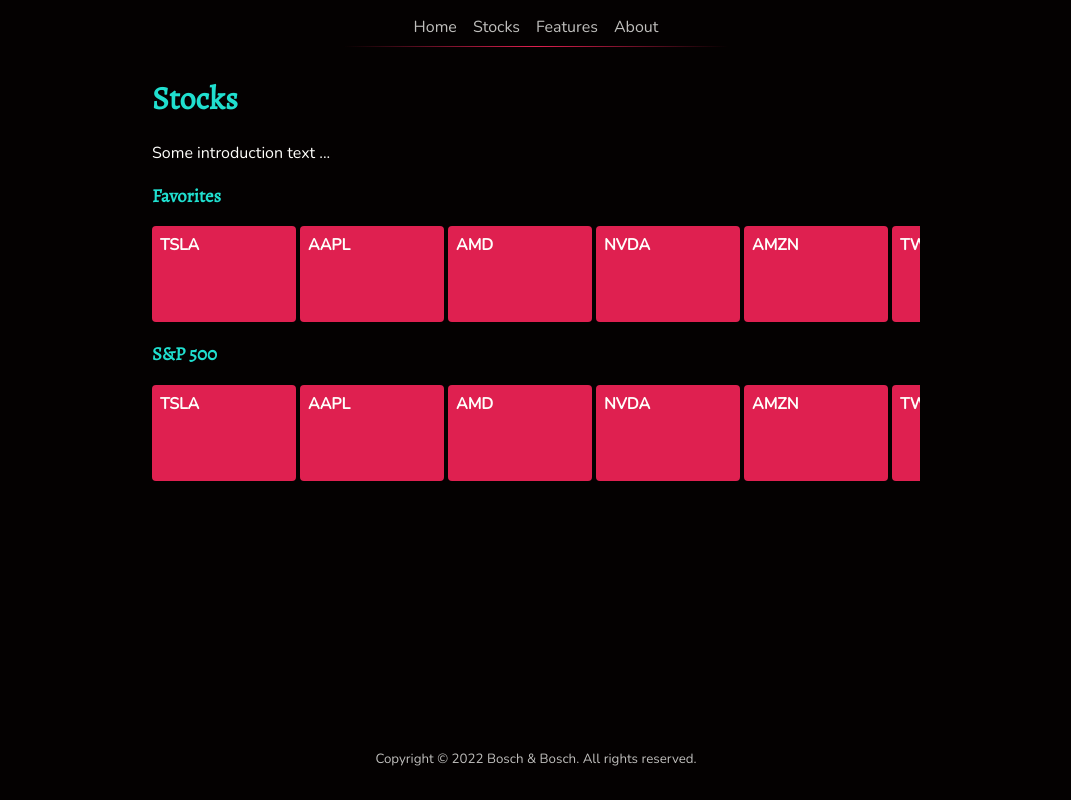
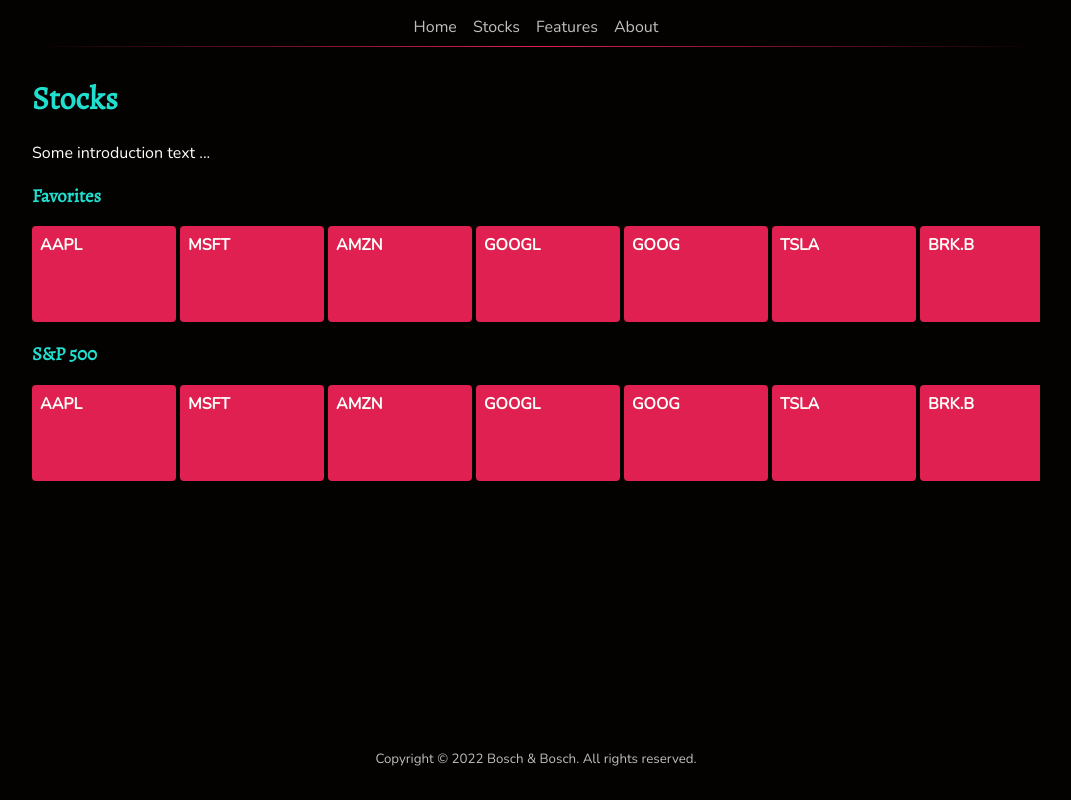
Before and after one commit to JoelBosch90/stocks-in-motion, a Next.js app in the folder client/: page /stocks in a window 1280 px wide. Shown: the whole page, without its empty margins (104-1175 px from the left). Built offline with nearby package versions, Linux system fonts and the light colour scheme.

Commit message:
Minor adjustments

```diff
--- a/client/components/layout.module.scss
+++ b/client/components/layout.module.scss
@@ -16,7 +16,7 @@
   padding: 1rem;
 
   // Keep the width of our layout limited to something that's easy on the eyes.
-  max-width: 50rem;
+  max-width: 65rem;
 
   // Use the full width available.
   height: 100%;
--- a/client/components/layout/header.module.scss
+++ b/client/components/layout/header.module.scss
@@ -18,18 +18,4 @@
     padding: 0 1rem;
     gap: 1rem;
   }
-
-  hr
-  {
-    // We won't be using the regular border on this element.
-    border: 0;
-
-    // Instead, we'll use a background that's a single pixel high to immitate a
-    // border. This allows us to use a linear gradient instead.
-    background: linear-gradient(to right, var(--background-color) 0%, var(--primary-accent) 50%, var(--background-color) 100%);
-    height: 1px;
-
-    // We don't want this line to span the full width of the navigation menu.
-    width: 50%;
-  }
 }
--- a/client/components/slider.tsx
+++ b/client/components/slider.tsx
@@ -27,10 +27,15 @@
   const scrollContainerWidth = () : number => scrollContainerRef?.current ? scrollContainerRef?.current['clientWidth'] : 0
   const maxScrollAmount = () : number => scrollContainerWidth() - sliderWidth()
 
+  // It is better if users still see a slide that was shown before scrolling so
+  // that they know that nothing was skipped. Hence we only step by 80% of the
+  // full slider width.
+  const scrollStep = () : number => Math.round(0.8 * sliderWidth());
+
   const scroll = (direction: string) : void => {
     switch(direction) {
-      case 'back': setScrollAmount((amount:number) : number => Math.min(amount + sliderWidth(), 0)); break
-      case 'forward': setScrollAmount((amount:number) : number => Math.max(amount - sliderWidth(), -maxScrollAmount())); break
+      case 'back': setScrollAmount((amount:number) : number => Math.min(amount + scrollStep(), 0)); break
+      case 'forward': setScrollAmount((amount:number) : number => Math.max(amount - scrollStep(), -maxScrollAmount())); break
       default: return
     }
   }
--- a/client/pages/stocks.tsx
+++ b/client/pages/stocks.tsx
@@ -15,7 +15,7 @@
   const router = useRouter()
 
   // Create some temporary example elements.
-  const cards = ['TSLA', 'AAPL', 'AMD', 'NVDA', 'AMZN', 'TWTR', 'PLTR']
+  const cards = ['AAPL', 'MSFT', 'AMZN', 'GOOGL', 'GOOG', 'TSLA', 'BRK.B', 'JNJ', 'UNH', 'FD', 'NVDA', 'XOM', 'PG', 'JPM', 'V', 'CVX', 'HD', 'PFE', 'MA', 'ABBV']
     .map((name:string) : JSX.Element => <Card name={name} key={name} onClick={() => router.push(`/stocks/${name}`)} />)
 
   return (
--- a/client/styles/elements/_index.scss
+++ b/client/styles/elements/_index.scss
@@ -4,3 +4,4 @@
 @use 'a';
 @use 'body';
 @use 'headers';
+@use 'hr';
--- /dev/null
+++ b/client/styles/elements/hr.scss
@@ -0,0 +1,14 @@
+/**
+ *  This file applies global styling for the hr tag.
+ */
+
+hr
+{
+  // We won't be using the regular border on this element.
+  border: 0;
+
+  // Instead, we'll use a background that's a single pixel high to immitate a
+  // border. This allows us to use a linear gradient instead.
+  background: linear-gradient(to right, var(--background-color) 0%, var(--primary-accent) 50%, var(--background-color) 100%);
+  height: 1px;
+}
```
